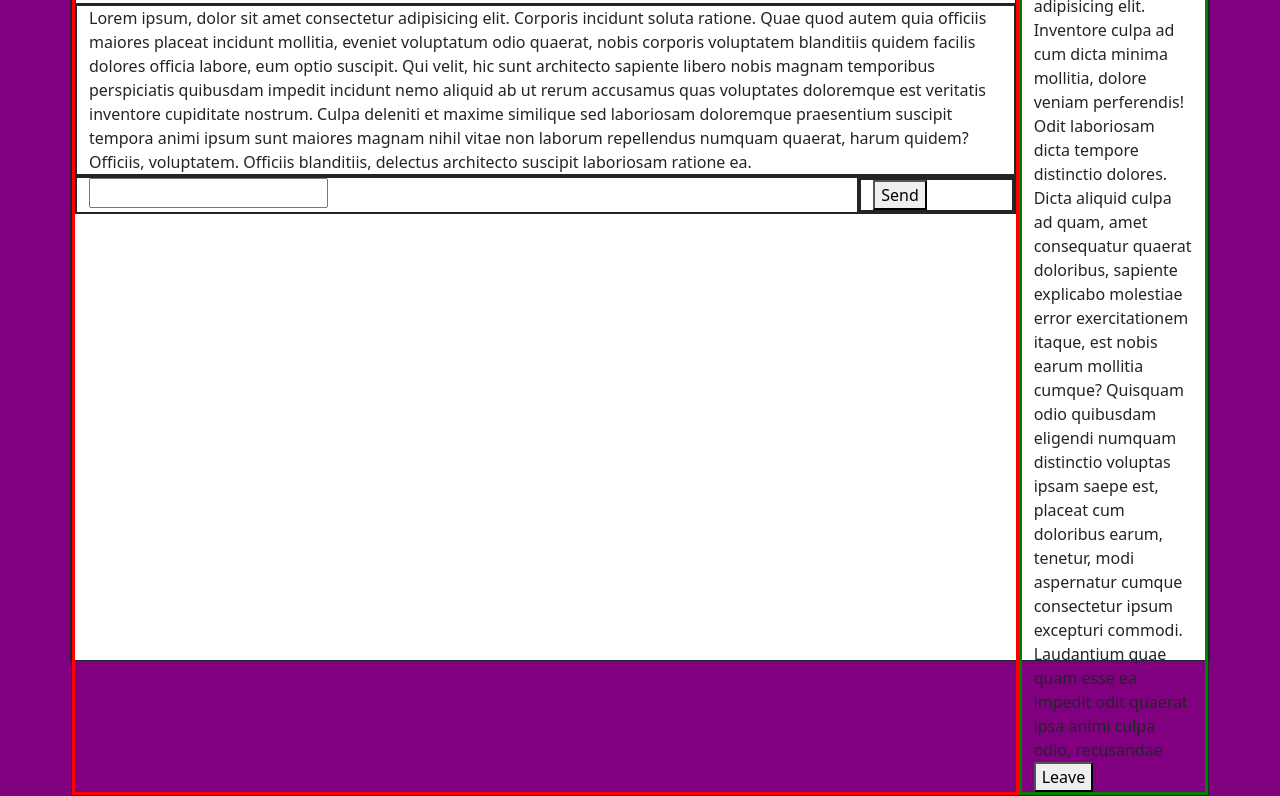
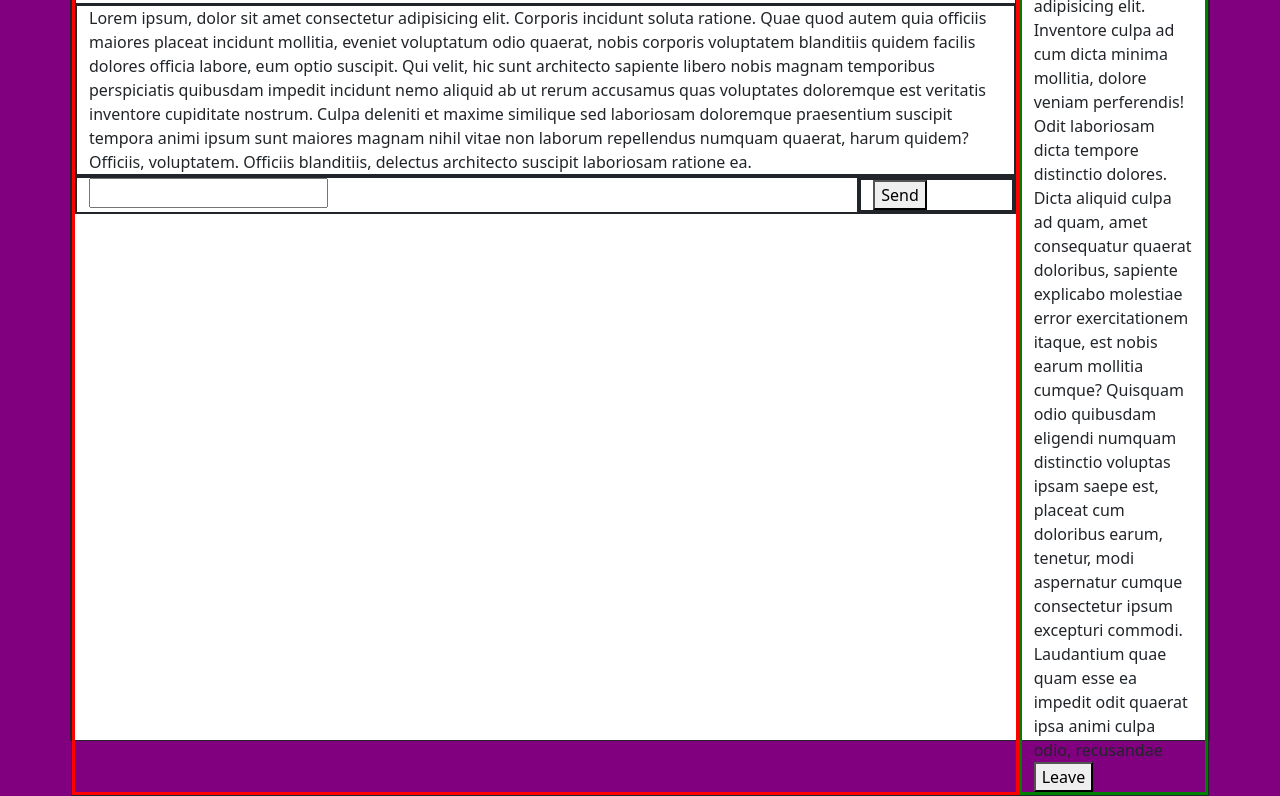
Before and after one commit to devashish94/chat-application, a website: page public/chat-application.html in a window 1280 px wide. Shown: the part 59-855 px from the top of the page. Drawn offline with nearby package versions, Linux system fonts and the light colour scheme; no server answers.

Commit message:
drawing layouts still not perfect

```diff
--- a/public/chat-application.css
+++ b/public/chat-application.css
@@ -13,7 +13,7 @@ body {
 }
 
 .outer-frame {
-    height: 90vh;
+    height: 100vh;
     width: auto;
     background-color: white;
 }
--- a/public/chat-application.html
+++ b/public/chat-application.html
@@ -18,7 +18,7 @@
                     <h1>Conversations</h1>
                 </div>
                 <div class="row main-chat">
-                    <div class="col">
+                    <div class="col overflow-auto">
                         Lorem ipsum, dolor sit amet consectetur adipisicing elit. Corporis incidunt soluta ratione. Quae quod autem quia officiis maiores placeat incidunt mollitia, eveniet voluptatum odio quaerat, nobis corporis voluptatem blanditiis quidem facilis dolores officia labore, eum optio suscipit. Qui velit, hic sunt architecto sapiente libero nobis magnam temporibus perspiciatis quibusdam impedit incidunt nemo aliquid ab ut rerum accusamus quas voluptates doloremque est veritatis inventore cupiditate nostrum. Culpa deleniti et maxime similique sed laboriosam doloremque praesentium suscipit tempora animi ipsum sunt maiores magnam nihil vitae non laborum repellendus numquam quaerat, harum quidem? Officiis, voluptatem. Officiis blanditiis, delectus architecto suscipit laboriosam ratione ea.
                     </div>
                 </div>
@@ -31,7 +31,7 @@
                     </div>
                 </div>
             </div>
-            <div class="col-2 right-section">
+            <div class="col-2 right-section overflow-auto">
                 Lorem ipsum dolor sit amet consectetur adipisicing elit. Inventore culpa ad cum dicta minima mollitia, dolore veniam perferendis! Odit laboriosam dicta tempore distinctio dolores. Dicta aliquid culpa ad quam, amet consequatur quaerat doloribus, sapiente explicabo molestiae error exercitationem itaque, est nobis earum mollitia cumque? Quisquam odio quibusdam eligendi numquam distinctio voluptas ipsam saepe est, placeat cum doloribus earum, tenetur, modi aspernatur cumque consectetur ipsum excepturi commodi. Laudantium quae quam esse ea impedit odit quaerat ipsa animi culpa odio, recusandae
                 <button class="leave-button">Leave</button>
             </div>
```
